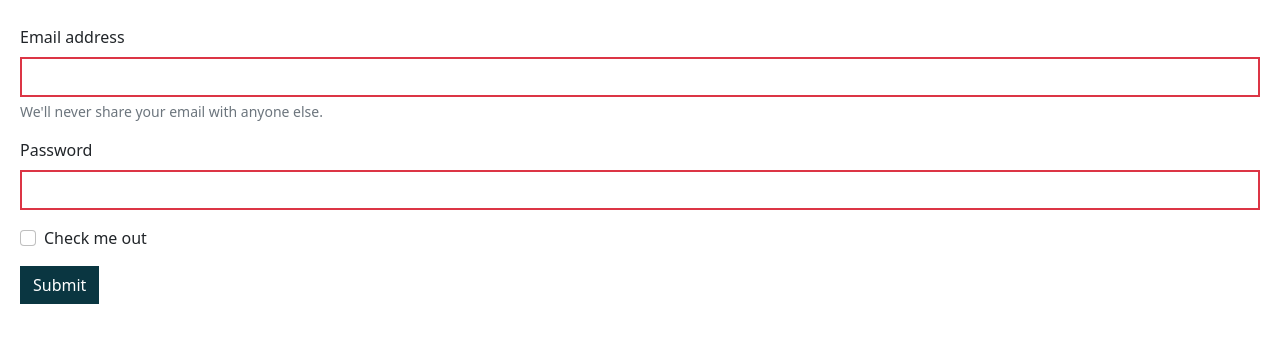
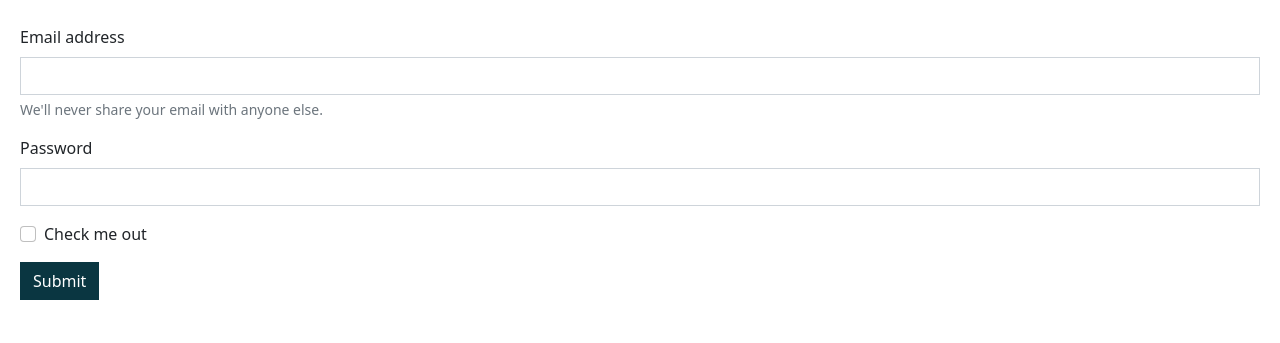
Before and after one commit to kardokiyani/CssFrameworksCA, a website: page login.html in a window 1280 px wide. Shown: the part 129-472 px from the top of the page. Drawn offline with nearby package versions, Linux system fonts and the light colour scheme.

Commit message:
Newest Updates

```diff
--- a/src/scss/login.scss
+++ b/src/scss/login.scss
@@ -18,7 +18,3 @@
   color: $green;
   text-decoration: underline;
 }
-
-input:invalid {
-  border: 2px solid $red;
-}
```
Also changed, not shown: dist/css/login.css, 1 other file.
